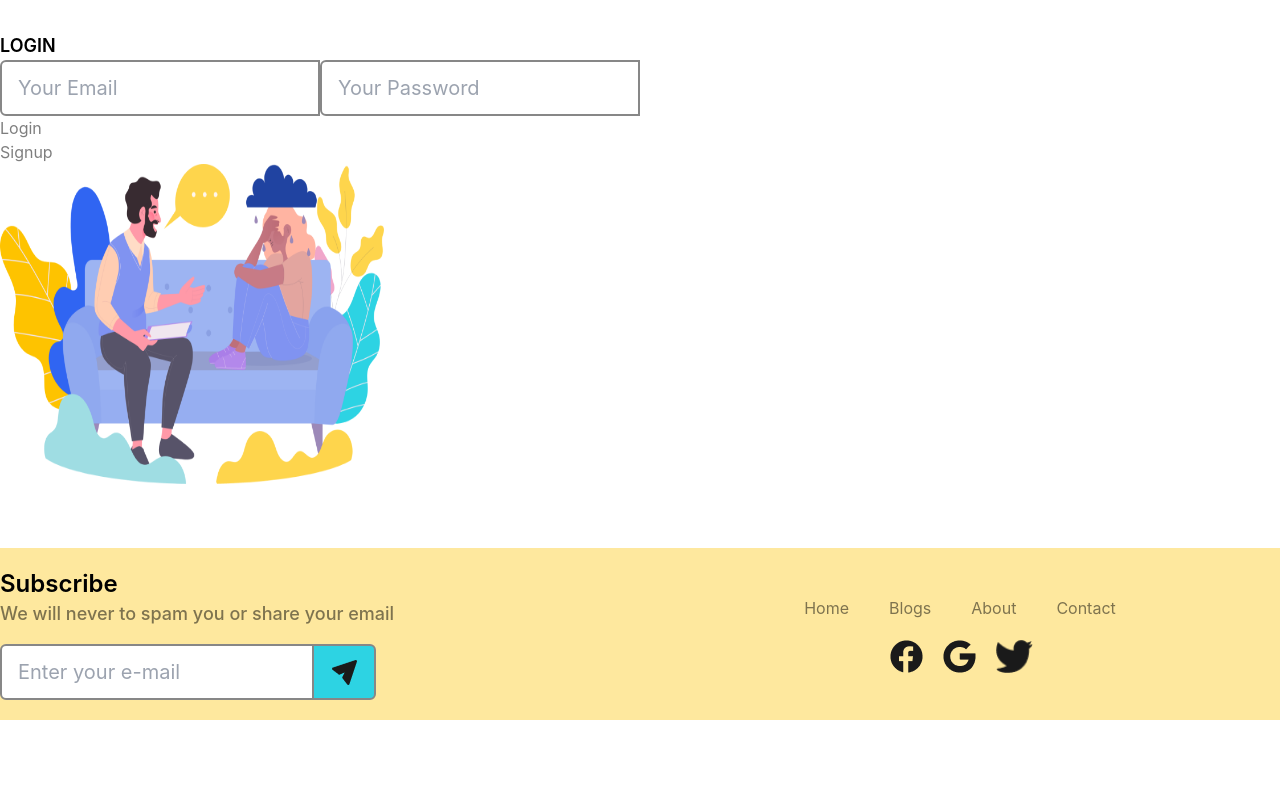
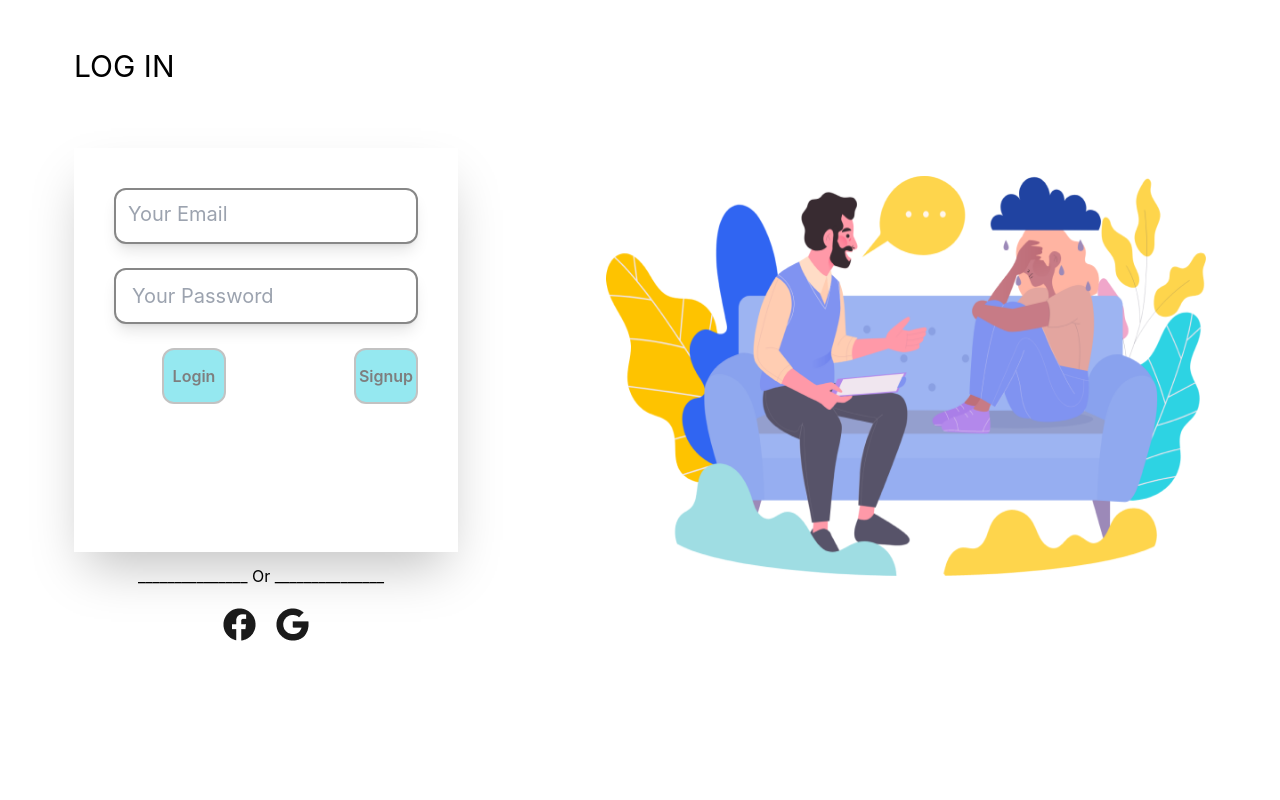
Before and after one commit to daliaJR/capstone-project, a React (Create React App) app: page /login in a window 1280 px wide. Shown: the top 800 px of the page. Built offline with nearby package versions, Linux system fonts and the light colour scheme.

Commit message:
added some styling to the log in component

```diff
--- a/src/components/Footer.js
+++ b/src/components/Footer.js
@@ -8,7 +8,7 @@ import './footer.css';
 
 function FooterSection() {
   return (
-    <div className="footer-container py-5 ">
+    <div className="footer-container py-5 sticky ">
       <div className=" flex max-w-7xl mx-auto ">
         <div className="w-1/2">
           <h1 className="text-2xl text-start font-semibold">Subscribe</h1>
--- a/src/components/Login.js
+++ b/src/components/Login.js
@@ -1,43 +1,63 @@
 import React from 'react';
 import logimg from '../images/logimg.png';
+import fb from '../images/fb.png';
+import google1 from '../images/google.png';
 
 export default function Login() {
   return (
+    <div className="flex justify-around h-screen items-center pb-44">
       <div>
+        <h1 className="text-3xl font-simibold pb-16">LOG IN</h1>
+        {/* input div */}
         <div>
-        <h1 className="text-lg font-semibold ">LOGIN</h1>
-        <div className="input and login contain">
-          <div className="input only">
+          <div className="flex flex-col gap-6 shadow-2xl w-96 h-[404px] py-10 px-10  ">
             <input
               type="text"
               placeholder="Your Email"
-              className="rounded-l-md py-3 px-4 h-14 max-w-xs text-xl border-light-gray border-2 focus:outline-none"
+              className="rounded-xl py-2 px-3 pt-2 pb-3 h-14  max-w-xs text-xl border-light-gray border-2 shadow-lg focus:outline-none"
             />
             <input
               type="text"
               placeholder="Your Password"
-              className="rounded-l-md py-3 px-4 h-14 max-w-xs text-xl border-light-gray border-2 focus:outline-none"
+              className="rounded-xl py-3 px-4 h-14 shadow-lg max-w-xs text-xl border-light-gray border-2 focus:outline-none"
             />
-          </div>
 
-          <div className="buttons only">
-            <div>
-              <button className="text-black opacity-50 " type="submit">
+            <div className="flex flex-row justify-between">
+              <div className=" ml-12">
+                <button
+                  className="text-black font-semibold opacity-50 inline-flex justify-center items-center w-16 h-14 rounded-xl bg-light-blue border-light-gray border-2"
+                  type="submit"
+                >
                   Login
                 </button>
               </div>
               <div>
-              <button className="text-black opacity-50 " type="submit">
+                <button
+                  className="opacity-50 text-black font-semibold  inline-flex justify-center items-center w-16 h-14 rounded-xl bg-light-blue border-light-gray border-2 -ml-4 "
+                  type="submit"
+                >
                   Signup
                 </button>
               </div>
             </div>
           </div>
         </div>
+        <div className="justify-center items-center pt-3 px-16">
+          <p>_______________ Or _______________</p>
+        </div>
+        <div className="flex space-x-5 mx-auto mt-5 justify-center items-center px-16 ">
+          <button type="submit">
+            <img className="facebook" src={fb} alt="facebook" />
+          </button>
+          <button type="submit">
+            <img className="google" src={google1} alt="google" />
+          </button>
+        </div>
+      </div>
 
-      <div className="w-96 h-96 ">
+      <div className="pt-16">
         <img
-          className="relative w-[674px] h-[320px] object-right"
+          className="relative w-[600px] h-[400px] object-right "
           src={logimg}
           alt="login"
         />
--- /dev/null
+++ b/src/components/Signup.js
@@ -0,0 +1,16 @@
+import React from 'react';
+import Simg from '../images/Simg.png';
+
+export default function Signup() {
+  return (
+    <div className="maindiv">
+      <div className="leftdiv">
+        <img
+          className="relative w-[674px] h-[320px] object-right"
+          src={Simg}
+          alt="signup"
+        />
+      </div>
+    </div>
+  );
+}
```
Also changed, not shown: .yarnrc.yml (added), src/images/Simg.png (added), 1 other file (tests, documents, lock files or other folders). Lines whose indentation alone changed are shown as unchanged.
